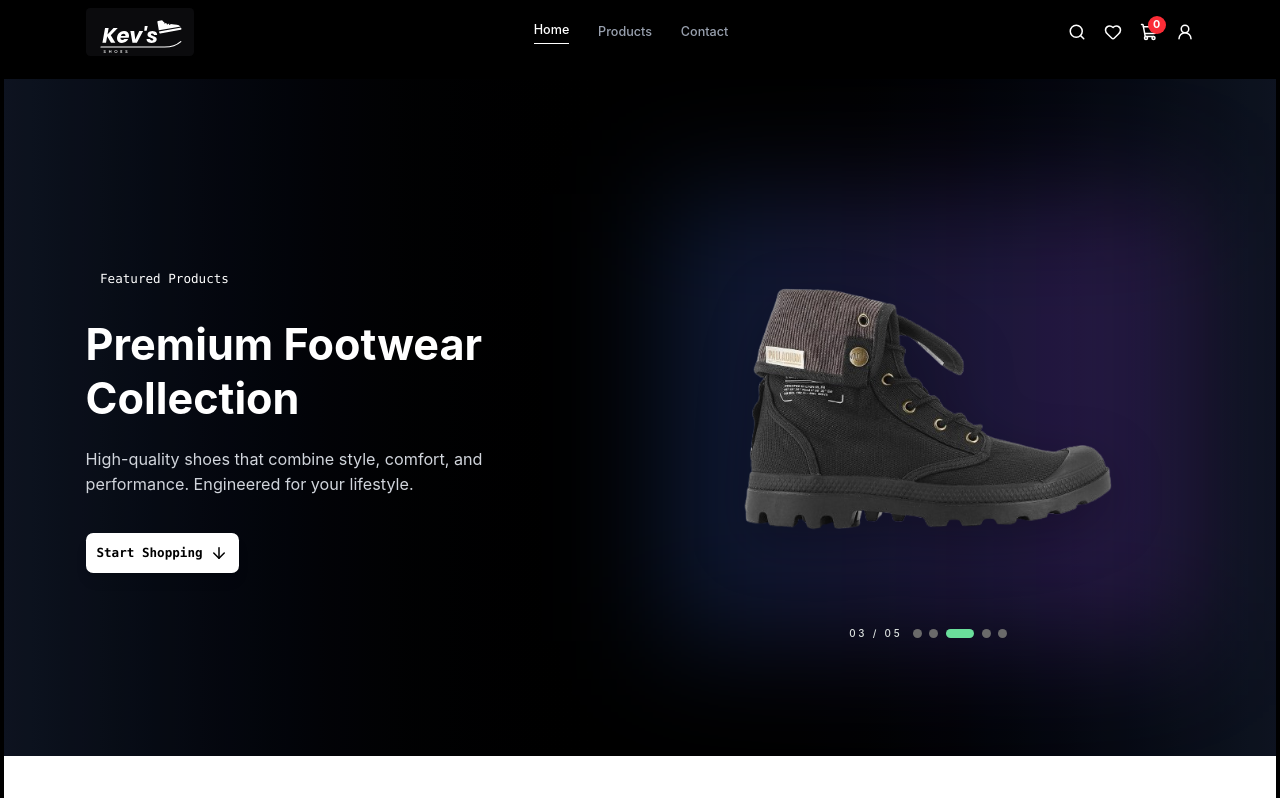
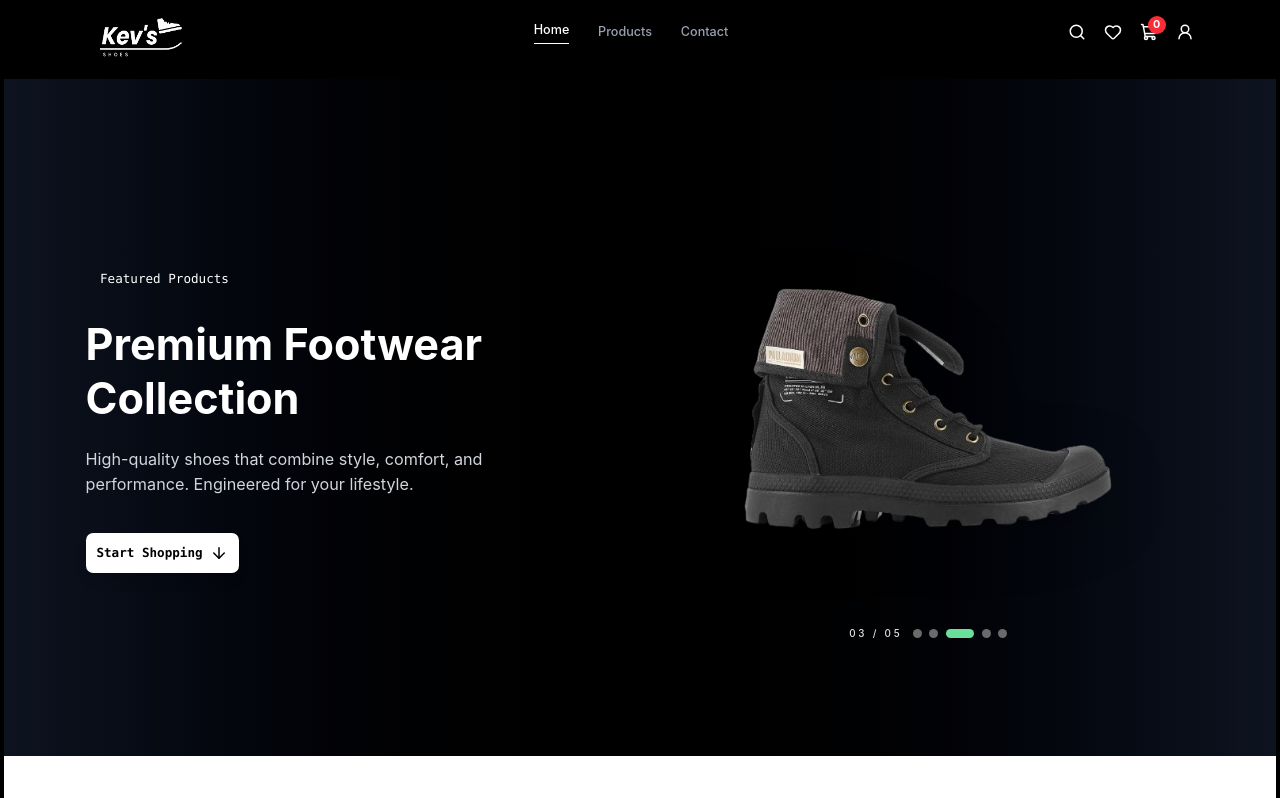
Before and after one commit to JamesFtW10/Group-Activity-WEB-DEV-, a React (Vite) app in the folder frontend-project/: page / in a window 1280 px wide. Shown: the top 798 px of the page. Built offline with nearby package versions, Linux system fonts and the light colour scheme.

Commit message:
Adjust contrast and resize logo's

```diff
--- a/frontend-project/src/pages/home.jsx
+++ b/frontend-project/src/pages/home.jsx
@@ -67,7 +67,7 @@ function Home() {
             </div>
 
             <div className="relative">
-              <div className="absolute inset-0 bg-gradient-to-r from-blue-500/20 to-purple-500/20 blur-3xl"></div>
+              <div className="absolute inset-0 bg-black-to-r from-black-500/20 to-purple-500/20 blur-3xl"></div>
               <Carousel items={itemCatalog.slice(0, 5)} />
             </div>
           </div>
--- a/frontend-project/src/shared/partial/Client/header.jsx
+++ b/frontend-project/src/shared/partial/Client/header.jsx
@@ -1,4 +1,4 @@
-import KevsShoesLogo from "../../../assets/ItemsImages/kevs-logo-merged.svg";
+import KevsShoesLogo from "../../../assets/ItemsImages/kevs-logo-merged.png";
 import { Heart, ShoppingCart, UserRound, Search } from "lucide-react";
 import { NavLink } from "react-router-dom";
 
@@ -9,7 +9,7 @@ function Header() {
                 <div className="flex h-10 items-center justify-between">
                     {/* Logo */}
                     <NavLink to="/" className="flex items-center gap-2 hover:opacity-80 transition-opacity">
-                        <img className="h-30 w-30" src={KevsShoesLogo} alt="Kev's Shoes" />
+                        <img className="h-16 w-30" src={KevsShoesLogo} alt="Kev's Shoes" />
 
                     </NavLink>
 
```
Also changed, not shown: frontend-project/src/assets/ItemsImages/kevs-logo-merged.png (added).
